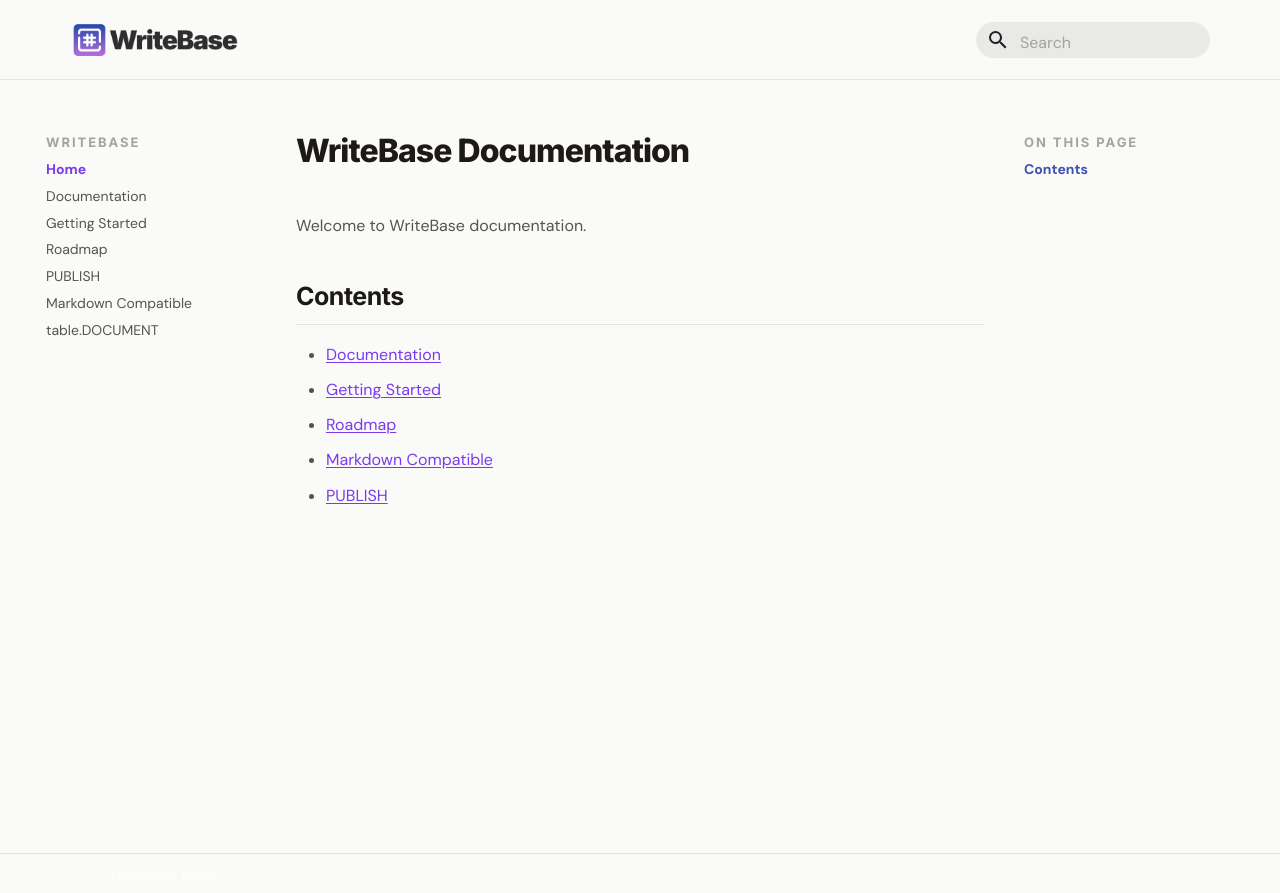
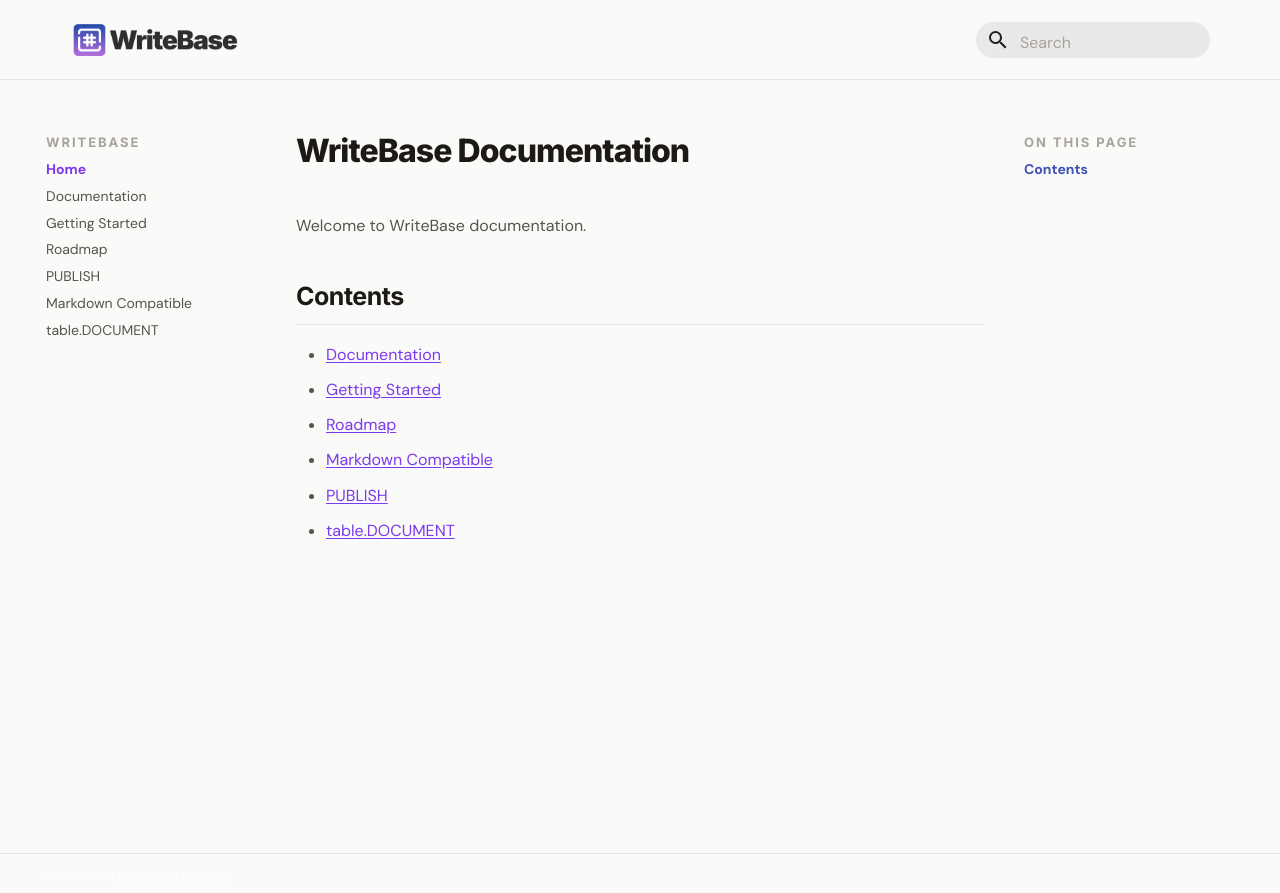
Before and after one commit to larssonhthomas-afk/writebase-docs, an MkDocs documentation site: the page built from docs/index.md, in a window 1280 px wide. Shown: the top 893 px of the page. Built offline with MkDocs 1.6.1 and Material for MkDocs 9.7.7, drawn with Linux system fonts in a browser that asks for light colours; some web fonts are replaced.

Commit message:
Update index

```diff
--- a/docs/index.md
+++ b/docs/index.md
@@ -13,3 +13,4 @@ Welcome to WriteBase documentation.
 - [Roadmap](./[object Object].md)
 - [Markdown Compatible](./[object Object].md)
 - [PUBLISH](./[object Object].md)
+- [table.DOCUMENT](./[object Object].md)
```
